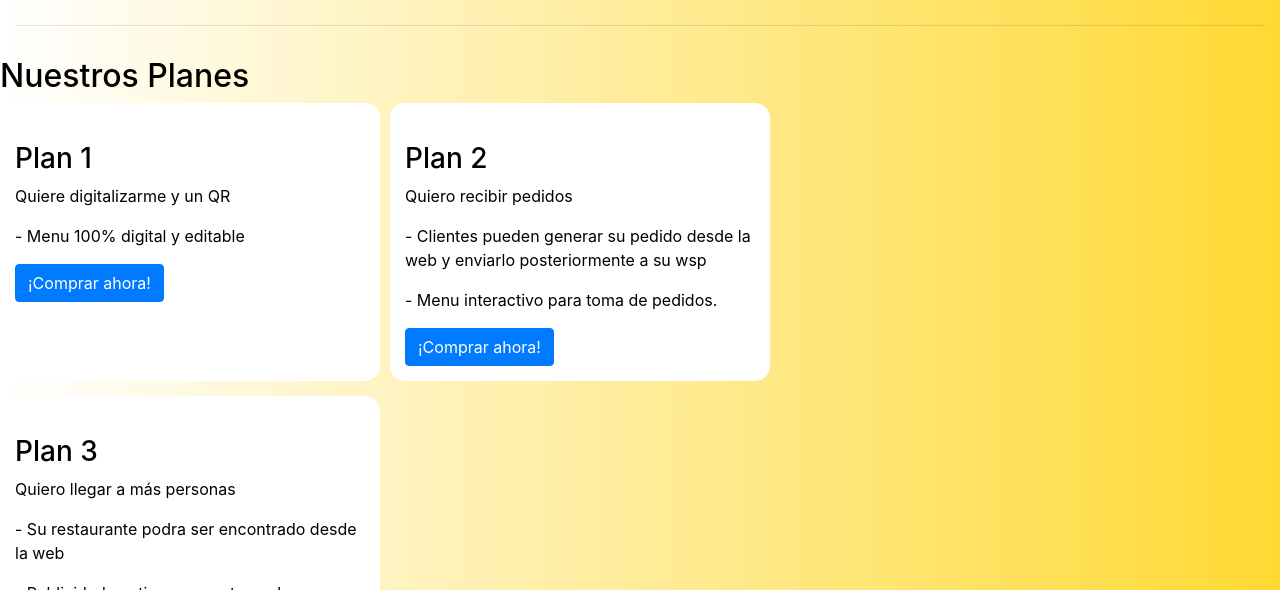
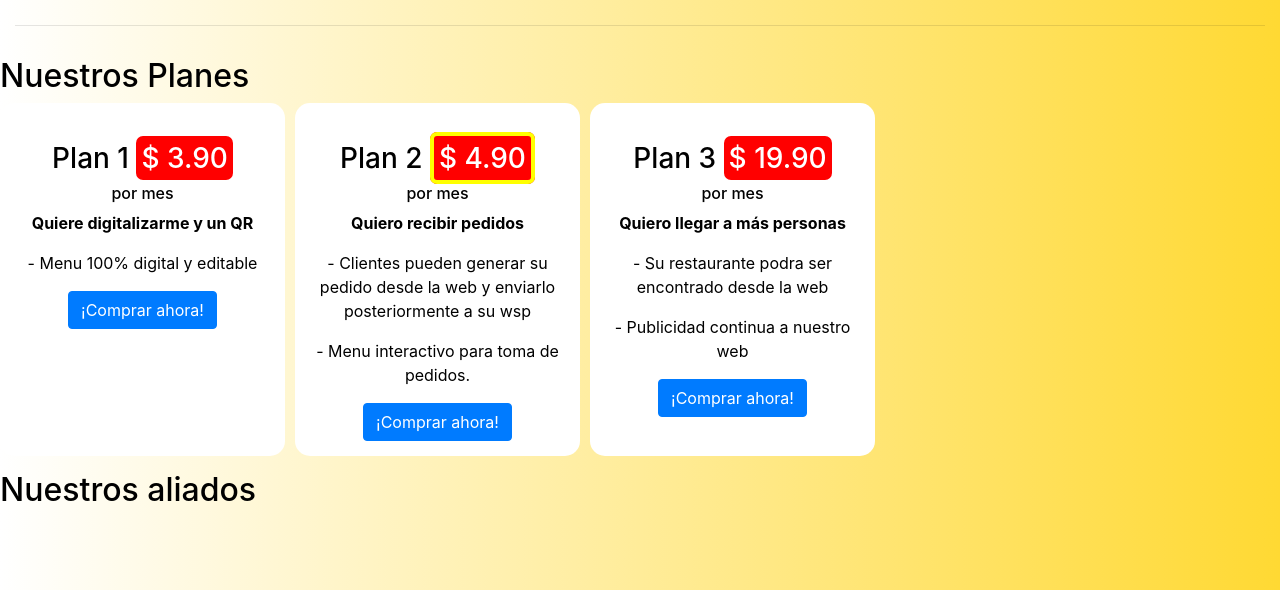
Before and after one commit to diegovgo/anunciadoos, a Django app: page /info in a window 1280 px wide. Shown: the part 2131-2721 px from the top of the page. Run offline with Django 3.2, Linux system fonts and the light colour scheme; some libraries are stand-ins or nearby versions; some web fonts are replaced.

Commit message:
landing v2.1

```diff
--- a/food/templates/food/landing_page.html
+++ b/food/templates/food/landing_page.html
@@ -3,8 +3,23 @@
 <link rel="shortcut icon" href="{% static 'static/logo.png' %}" type="image/png">
 
 <style>
+.price-box{
+    background-color: red;
+    color:white;
+    padding:5px;
+    border-radius: 7px;
+}
+
+.recommend {
+    border-style: solid;
+    border-width: 4px;
+    border-color:yellow;
+
+}
+
 .parent-box {
     display: inline-block;
+    text-align: center;
 }
 
 .box {
@@ -153,25 +168,25 @@ body{
 
 <div class="container parent-box">
     <div class="row">
-    <div class="box col-md-4">
+    <div class="box col-md-3">
         <img src="" alt="">
-        <h3>Plan 1</h3>
-        <p>Quiere digitalizarme y un QR</p>
+        <h3>Plan 1  <span class="price-box">$ 3.90</span> <h6>por mes</h6></h3>
+        <p> <strong> Quiere digitalizarme y un QR </strong> </p>
         <p>- Menu 100% digital y editable</p>
         <button class="btn btn-primary">¡Comprar ahora!</button>
     </div>
-    <div class="box col-md-4">
+    <div class="box col-md-3">
         <img src="" alt="">
-        <h3>Plan 2</h3>
-        <p>Quiero recibir pedidos</p>
+        <h3>Plan 2 <span class="price-box recommend">$ 4.90</span><h6>por mes</h6></h3>
+        <p> <strong> Quiero recibir pedidos </strong> </p>
         <p>- Clientes pueden generar su pedido desde la web y enviarlo posteriormente a su wsp</p>
         <p>- Menu interactivo para toma de pedidos.</p>
         <button class="btn btn-primary">¡Comprar ahora!</button>
     </div>
-    <div class="box col-md-4">
+    <div class="box col-md-3">
         <img src="" alt="">
-        <h3>Plan 3</h3>
-        <p>Quiero llegar a más personas</p>
+        <h3>Plan 3 <span class="price-box">$ 19.90</span><h6>por mes</h6> </h3>
+        <p> <strong> Quiero llegar a más personas </strong> </p>
         <p>- Su restaurante podra ser encontrado desde la web</p>
         <p>- Publicidad continua a nuestro web</p>
         <button class="btn btn-primary">¡Comprar ahora!</button>
```
